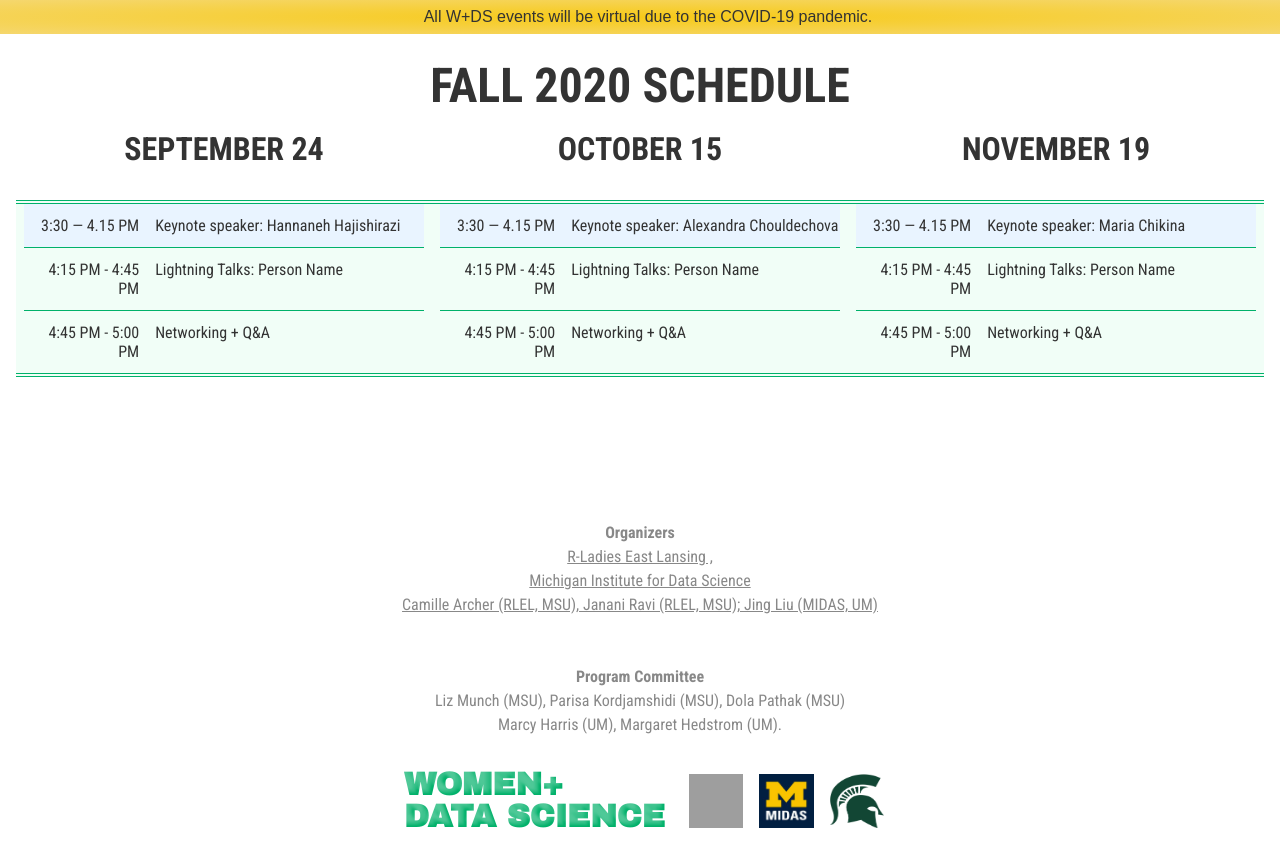
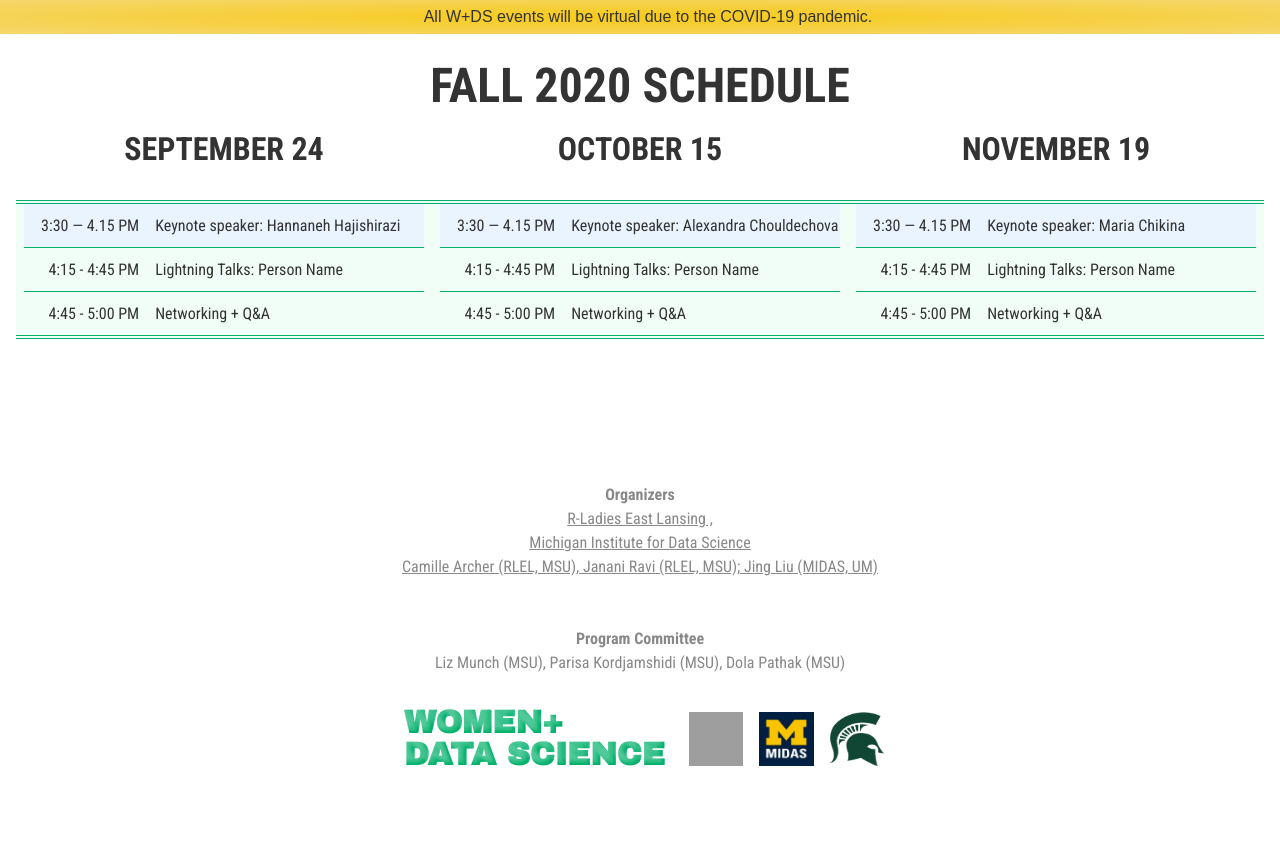
Before and after one commit to women-plus-datascience/women-plus-datascience.github.io, a Jekyll site: the page built from index.html, in a window 1280 px wide and 900 px high, scrolled down 469 px. Shown: the top 867 px of the window. Built offline with Jekyll 4.4.1, drawn with Linux system fonts in a browser that asks for light colours; grey boxes are pictures that could not be loaded.

Commit message:
Update home.yml

```diff
--- a/_data/home.yml
+++ b/_data/home.yml
@@ -21,9 +21,9 @@ section2:
   details:
     - time: "3:30 — 4.15 PM"
       event: "Keynote speaker: Hannaneh Hajishirazi"
-    - time: "4:15 PM - 4:45 PM"
+    - time: "4:15 - 4:45 PM"
       event: "Lightning Talks: Person Name"
-    - time: "4:45 PM - 5:00 PM"
+    - time: "4:45 - 5:00 PM"
       event: "Networking + Q&A"
 
 # October Schedule
@@ -32,9 +32,9 @@ section3:
   details:
     - time: "3:30 — 4.15 PM"
       event: "Keynote speaker: Alexandra Chouldechova"
-    - time: "4:15 PM - 4:45 PM"
+    - time: "4:15 - 4:45 PM"
       event: "Lightning Talks: Person Name"
-    - time: "4:45 PM - 5:00 PM"
+    - time: "4:45 - 5:00 PM"
       event: "Networking + Q&A"
 
 # November Schedule
@@ -43,9 +43,9 @@ section4:
   details:
     - time: "3:30 — 4.15 PM"
       event: "Keynote speaker: Maria Chikina"
-    - time: "4:15 PM - 4:45 PM"
+    - time: "4:15 - 4:45 PM"
       event: "Lightning Talks: Person Name"
-    - time: "4:45 PM - 5:00 PM"
+    - time: "4:45 - 5:00 PM"
       event: "Networking + Q&A"
 
 section5:
@@ -62,7 +62,7 @@ section5:
     title: "Program Committee"
   committeeitem:
     - name: "Liz Munch (MSU), Parisa Kordjamshidi (MSU), Dola Pathak (MSU)"
-    - name: "Marcy Harris (UM), Margaret Hedstrom (UM)."
+#    - name: "Marcy Harris (UM), Margaret Hedstrom (UM)."
   partnerImage:
     - name: "RLEL"
       image: "/images/rlel-sq-bord.png"
```
